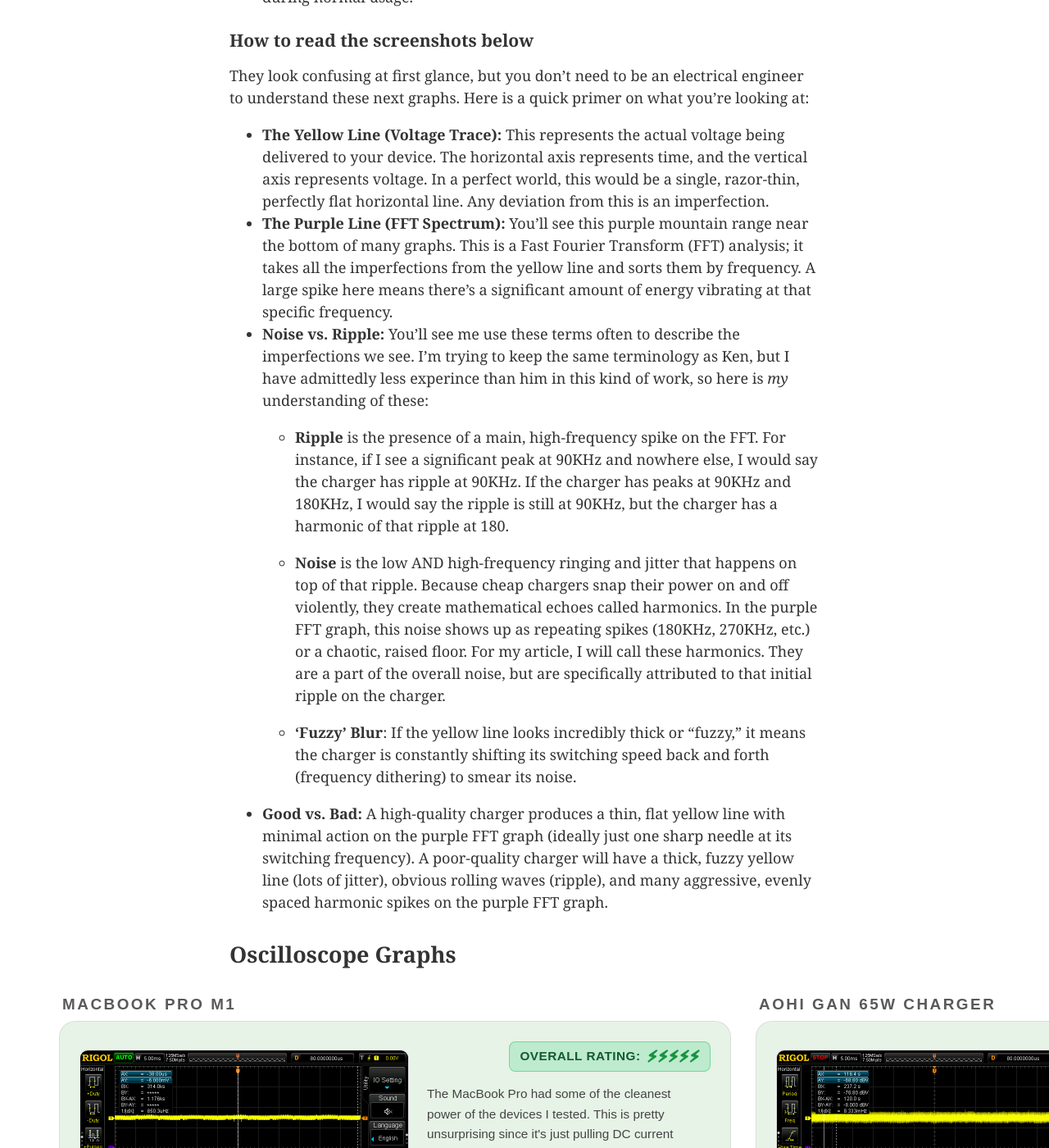
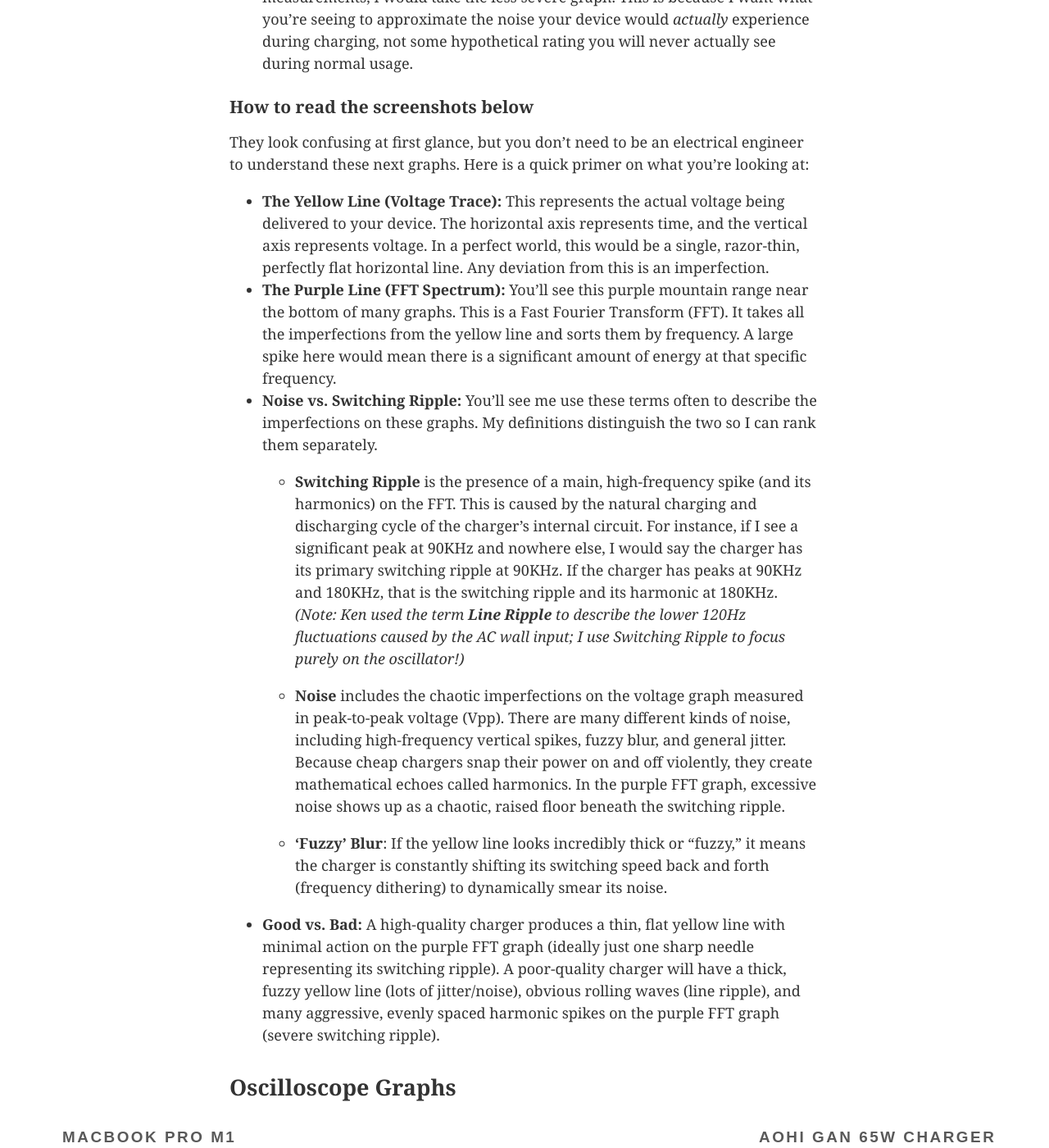
Before and after one commit to 0sps/sull1van.com, a Jekyll site: the page built from _posts/2026-01-19-a-dozen-chargers-in-the-lab.md, in a window 1280 px wide and 1400 px high, scrolled down 5854 px. Shown: the whole window at 82% size. Built offline with Jekyll 4.4.1, drawn with Linux system fonts in a browser that asks for light colours; some of the changed text lies outside the part shown.

Commit message:
Update 2026-01-19-a-dozen-chargers-in-the-lab.md

```diff
--- a/_posts/2026-01-19-a-dozen-chargers-in-the-lab.md
+++ b/_posts/2026-01-19-a-dozen-chargers-in-the-lab.md
@@ -51,7 +51,7 @@
     caption: |
       I was originally skeptical of this one, due to my first few tests being pretty bad. Turns out it was an issue on my side, and all subsequent tests have been great.
 
-      This was marketed as one of the first GaN chargers, having been released sometime back in 2023. It's using a ~140KHz switching frequency, which seems to be the only source of ripple on the 50us graph. I zoomed out and there was a tiny amount of additional noise on the FFT, but not eonugh to be truly noticeable. The zoomed-out graph looks pretty similar to the one in this image, so I'm just showing you the zoomed in one here. Good charger.
+      This was marketed as one of the first GaN chargers, having been released sometime back in 2023. It's using a ~140KHz switching frequency, which seems to be the only source of switching ripple on the 50us graph. I zoomed out and there was a tiny amount of additional noise on the FFT, but not enough to be truly noticeable. The zoomed-out graph looks pretty similar to the one in this image, so I'm just showing you the zoomed in one here. Good charger.
     rating: 5
     noise_rating: 5
     ripple_rating: 5
@@ -64,7 +64,7 @@
     caption: |
       This one confused me. For such a random charger, one that you can't even purchase yourself, it is of pretty high quality. It comes included with Eero devices, and looks to be custom-built just for them. I'm not sure if Amazon/Eero bought this one off the shelf and rebranded it or it's their own circuit design.
 
-      Some ripple exists in the switching frequency, as you can see on the bottom graph, but it does a great job at filtering out most noise. It's got a sawtooth waveform, so there is noise, but it is pretty small. Good charger!
+      Some switching ripple exists, as you can see on the bottom graph, but it does a great job at filtering out most other noise. It's got a sawtooth waveform, so there is noise, but it is pretty small. Good charger!
     rating: 4
     noise_rating: 5
     ripple_rating: 3
@@ -113,7 +113,7 @@
     img1: "/assets/images/Counterfeit chinese outlet 1.png"
     img2: "/assets/images/Counterfeit chinese outlet 2.png"
     bg: "hsl(90, 32%, 93%)"
-    caption: "This was another charger that surprised me simply because of how well it tested under the oscilloscope. It cost less than $10 and has very low high-frequency noise and ripple. There is a bit of high-frequency ripple in the 50us graph, which I would be more concerned about if the voltage itself wasn't stable. In all, this charger would seem to be great. The only issue is that it was 0.5V below the 5V threshold during testing, which puts it out of spec for a USB Charger, and gives it an automatic 1-lightning-bolt rating."
+    caption: "This was another charger that surprised me simply because of how well it tested under the oscilloscope. It cost less than $10 and has very low high-frequency noise and ripple. There is a bit of high-frequency noise in the 50us graph, which I would be more concerned about if the voltage itself wasn't stable. In all, this charger would seem to be great. The only issue is that it was 0.5V below the 5V threshold during testing, which puts it out of spec for a USB Charger, and gives it an automatic 1-lightning-bolt rating."
     rating: 1
     noise_rating: 4
     ripple_rating: 3
@@ -203,7 +203,7 @@
     img2: "/assets/images/Dealworthy 3.png"
     bg: "hsl(0, 32%, 93%)"
     caption: |
-      Dealworthy is a Target brand, and it's designed to be low cost. You can see just how cheaply it's been made by these graphs. Lots of noise, poor regulation, and a lot of ripple with harmonics all over the FFT.
+      Dealworthy is a Target brand, and it's designed to be low cost. You can see just how cheaply it's been made by these graphs. Lots of noise, poor regulation, and a lot of switching ripple with harmonics all over the FFT.
 
       Another thing I want to mention is that they appear to be smearing the switching frequency by doing some kind of frequency dithering. It's operating at 40KHz, but I suspect it is going slightly above and below that frequency to spread out the massive amount of noise it makes.
     rating: 1
@@ -395,11 +395,13 @@
 If you're interested, the equivalent resistance of my voltmeter during testing was 6.67 mΩ, and the entire system (cable + breakout board + voltmeter) was 170 mΩ. I'm honestly proud of this level for a testing setup, considering USB C cables themselves are allowed to carry a resistance of up to 166 mΩ per the USB C PD spec.
 
 
-### Rating system for Oscilloscope graphs - Noise and ripple
-
-After conducting the oscilloscope tests, I rated each charger from 1 to 5, using lightning bolts as a fun visual guide. These ratings include noise, ripple, as well as my gut-feeling overall score.
-- Note that my 'ripple' in this article will be slightly different than Ken's. Ken was able to get very clean FFT traces which indicated the 60Hz and 120Hz 'ripple' noise effectively. With my scope, I found that my FFT was extremely good at finding **high-frequency** peaks, likely due to its memory depth of 24 million points. Some chargers have a switching frequency at 50KHz, for instance, and their FFT on my scope would show peaks at 50, 100, 150, and 200KHz. I consider this another kind of 'ripple', just like the 60Hz peak that Ken was looking for.
-- Due to this, most of my chargers will look worse than the ones Ken examined. I believe the inclusion of that additional high-frequency noise at every zoom level is the most honest way to display these chargers.
+### Rating system for Oscilloscope graphs - Noise and Switching Ripple
+
+After conducting the oscilloscope tests, I rated each charger from 1 to 5, using lightning bolts as a fun visual guide. These ratings consider two separate factors: overall high-frequency noise (Vpp/spikes) and switching ripple.
+- **Switching Ripple** refers to the high-frequency peaks (e.g., 50KHz, 100KHz) caused by the charger's internal oscillator continually charging and discharging. This differs from Ken's methodology, as he used the word **Ripple** specifically to mean the 120Hz line-frequency fluctuations caused by your household AC power.
+- With my scope of 24 million points of memory, my FFT was extremely good at capturing this switching ripple.
+- **Noise** includes the more chaotic high-frequency artifacts, large vertical spikes, and overall 'fuzziness' in the output. By measuring the overall peak-to-peak (Vpp) voltage, I can effectively rank the true Noise.
+- Due to the capture of this intense high-frequency data, most of my chargers will look incredibly dense and 'thick' compared to the ones Ken examined. I believe the inclusion of this raw high-frequency data at every zoom level is the most honest way to display these chargers.
 
 For noise, the bolt ratings loosely map to measured peak-to-peak voltage noise on the oscilloscope:
 
@@ -431,15 +433,15 @@
 They look confusing at first glance, but you don't need to be an electrical engineer to understand these next graphs. Here is a quick primer on what you're looking at:
 
 - **The Yellow Line (Voltage Trace):** This represents the actual voltage being delivered to your device. The horizontal axis represents time, and the vertical axis represents voltage. In a perfect world, this would be a single, razor-thin, perfectly flat horizontal line. Any deviation from this is an imperfection.
-- **The Purple Line (FFT Spectrum):** You'll see this purple mountain range near the bottom of many graphs. This is a Fast Fourier Transform (FFT) analysis; it takes all the imperfections from the yellow line and sorts them by frequency. A large spike here means there's a significant amount of energy vibrating at that specific frequency.
-- **Noise vs. Ripple:** You'll see me use these terms often to describe the imperfections we see. I'm trying to keep the same terminology as Ken, but I have admittedly less experince than him in this kind of work, so here is *my* understanding of these:
-  - **Ripple** is the presence of a main, high-frequency spike on the FFT. For instance, if I see a significant peak at 90KHz and nowhere else, I would say the charger has ripple at 90KHz. If the charger has peaks at 90KHz and 180KHz, I would say the ripple is still at 90KHz, but the charger has a harmonic of that ripple at 180.
-
-  - **Noise** is the low AND high-frequency ringing and jitter that happens on top of that ripple. Because cheap chargers snap their power on and off violently, they create mathematical echoes called harmonics. In the purple FFT graph, this noise shows up as repeating spikes (180KHz, 270KHz, etc.) or a chaotic, raised floor. For my article, I will call these harmonics. They are a part of the overall noise, but are specifically attributed to that initial ripple on the charger.
-
-  - **'Fuzzy' Blur**: If the yellow line looks incredibly thick or "fuzzy," it means the charger is constantly shifting its switching speed back and forth (frequency dithering) to smear its noise.
-
-- **Good vs. Bad:** A high-quality charger produces a thin, flat yellow line with minimal action on the purple FFT graph (ideally just one sharp needle at its switching frequency). A poor-quality charger will have a thick, fuzzy yellow line (lots of jitter), obvious rolling waves (ripple), and many aggressive, evenly spaced harmonic spikes on the purple FFT graph.
+- **The Purple Line (FFT Spectrum):** You'll see this purple mountain range near the bottom of many graphs. This is a Fast Fourier Transform (FFT). It takes all the imperfections from the yellow line and sorts them by frequency. A large spike here would mean there is a significant amount of energy at that specific frequency.
+- **Noise vs. Switching Ripple:** You'll see me use these terms often to describe the imperfections on these graphs. My definitions distinguish the two so I can rank them separately.
+  - **Switching Ripple** is the presence of a main, high-frequency spike (and its harmonics) on the FFT. This is caused by the natural charging and discharging cycle of the charger's internal circuit. For instance, if I see a significant peak at 90KHz and nowhere else, I would say the charger has its primary switching ripple at 90KHz. If the charger has peaks at 90KHz and 180KHz, that is the switching ripple and its harmonic at 180KHz. *(Note: Ken used the term **Line Ripple** to describe the lower 120Hz fluctuations caused by the AC wall input; I use Switching Ripple to focus purely on the oscillator!)*
+
+  - **Noise** includes the chaotic imperfections on the voltage graph measured in peak-to-peak voltage (Vpp). There are many different kinds of noise, including high-frequency vertical spikes, fuzzy blur, and general jitter. Because cheap chargers snap their power on and off violently, they create mathematical echoes called harmonics. In the purple FFT graph, excessive noise shows up as a chaotic, raised floor beneath the switching ripple.
+
+  - **'Fuzzy' Blur**: If the yellow line looks incredibly thick or "fuzzy," it means the charger is constantly shifting its switching speed back and forth (frequency dithering) to dynamically smear its noise.
+
+- **Good vs. Bad:** A high-quality charger produces a thin, flat yellow line with minimal action on the purple FFT graph (ideally just one sharp needle representing its switching ripple). A poor-quality charger will have a thick, fuzzy yellow line (lots of jitter/noise), obvious rolling waves (line ripple), and many aggressive, evenly spaced harmonic spikes on the purple FFT graph (severe switching ripple).
 
 
 ## Oscilloscope Graphs
@@ -781,8 +783,8 @@
     <tr>
       <th>Charger</th>
       <th>Noise in mV</th>
-      <th>Noise Rating (Graph 1)</th>
-      <th>Ripple Rating (Graphs 2 &amp; 3)</th>
+      <th>Noise Rating (Vpp and Spikes)</th>
+      <th>Switching Ripple Rating (FFT Harmonics)</th>
     </tr>
   </thead>
   <tbody>
```
Also changed, not shown: other parts of _posts/2026-01-19-a-dozen-chargers-in-the-lab.md (+1 -1 lines).
